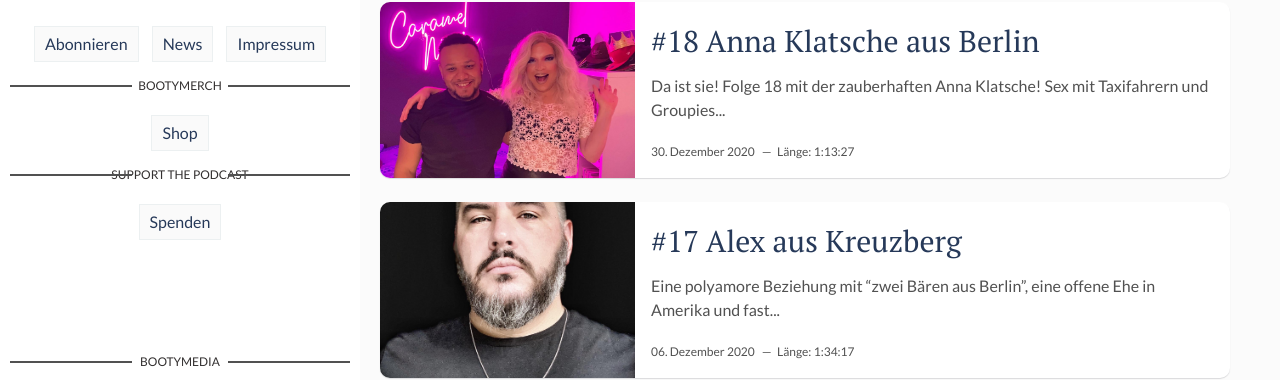
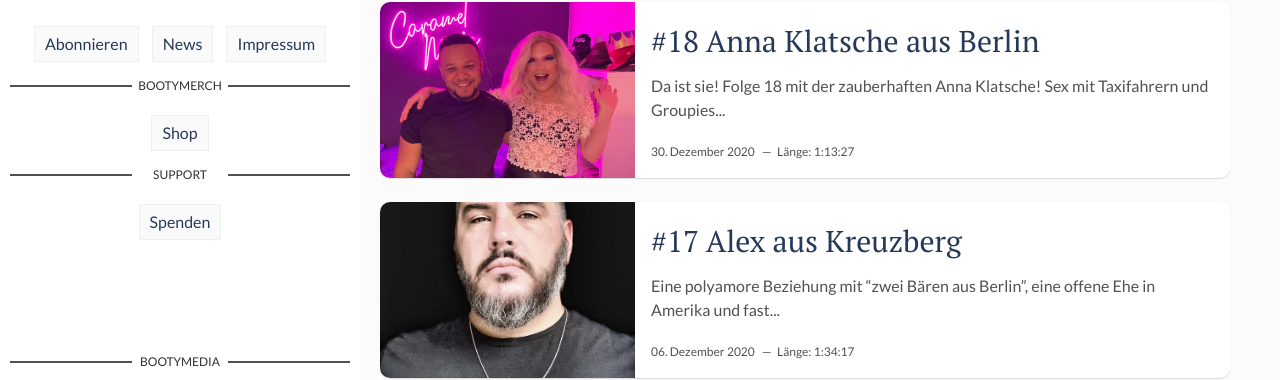
Before and after one commit to 030-Bootycall/030-Bootycall.github.io, a Jekyll site: the page built from index.html, in a window 1280 px wide. Shown: the part 418-798 px from the top of the page. Built offline with Jekyll 4.4.1, drawn with Linux system fonts in a browser that asks for light colours; the list of posts is cut into pages by our own code.

Commit message:
Update main.html

```diff
--- a/_layouts/main.html
+++ b/_layouts/main.html
@@ -18,7 +18,7 @@
             <ul class="tags">
                 <li><a href="https://www.redbubble.com/people/caramelmafia/explore?asc=u" class="tag">Shop</a></li>
             </ul>
-            <section class="contact"><h3 class="contact-title">Support the Podcast</h3></section>
+            <section class="contact"><h3 class="contact-title">Support</h3></section>
             <ul class="tags">
                 <li><a href="https://www.paypal.com/paypalme/030bootycall/0,99" class="tag">Spenden</a></li>
             </ul>
```
